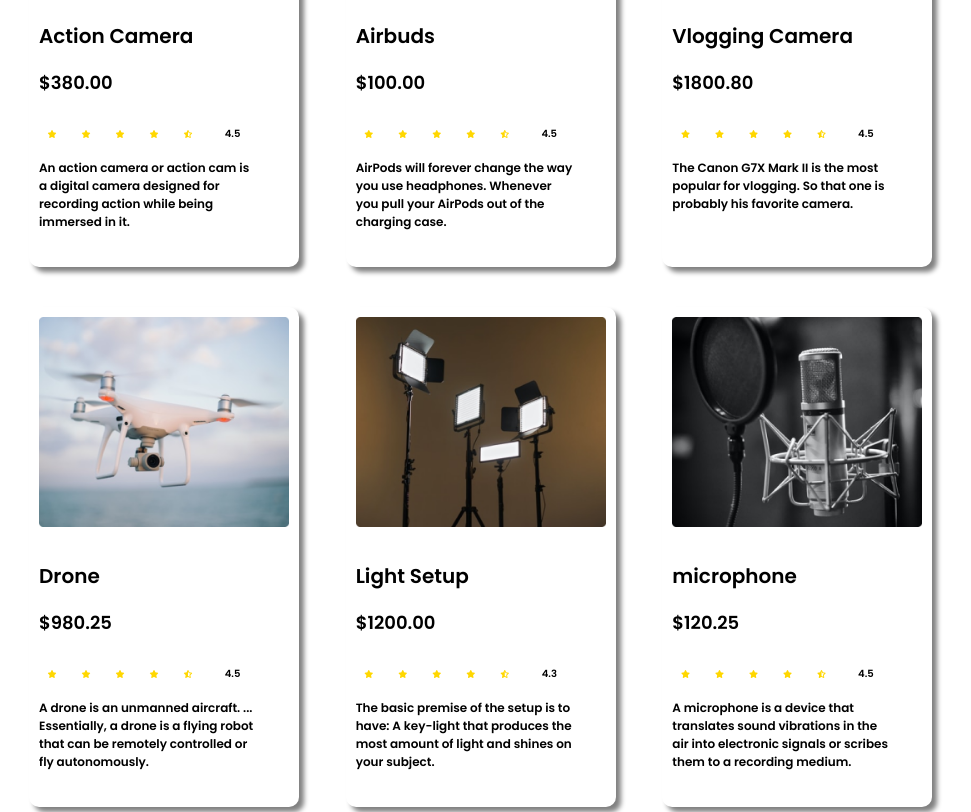
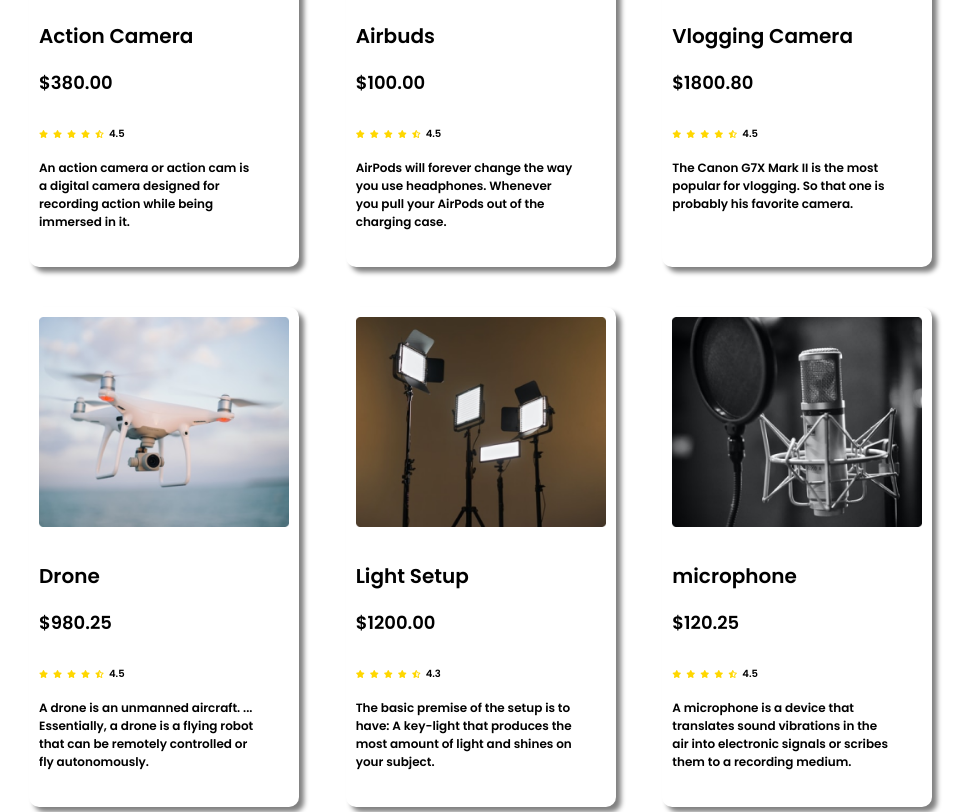
Before and after one commit to Faizul-Rien/assignment-2, a plain HTML site: page index.html in a window 1280 px wide. Shown: the part 1205-2017 px from the top of the page, without its empty margins (119-1090 px from the left). Drawn offline with Linux system fonts and the light colour scheme.

Commit message:
fixed ratings

```diff
--- a/styles/style.css
+++ b/styles/style.css
@@ -183,19 +183,21 @@ nav > ul > li{
 }
 .fa-star , .fa-star-half-alt{
     color: gold;
-    font-size: 8px
+    font-size: 8px;
+    margin-right: -5px;
 }
 
 .ratings{
     display: flex;
     align-items: center;
-    justify-content: space-around;
+    justify-content: flex-start;
     width: 220px;
     height: 30px;
 }
 .point{
     font-size: 10px;
     margin-top: 15px;
+    margin-left: 10px;
 }
 
 .category-info{
```
Also changed, not shown: index.html (+2 -0 lines).
